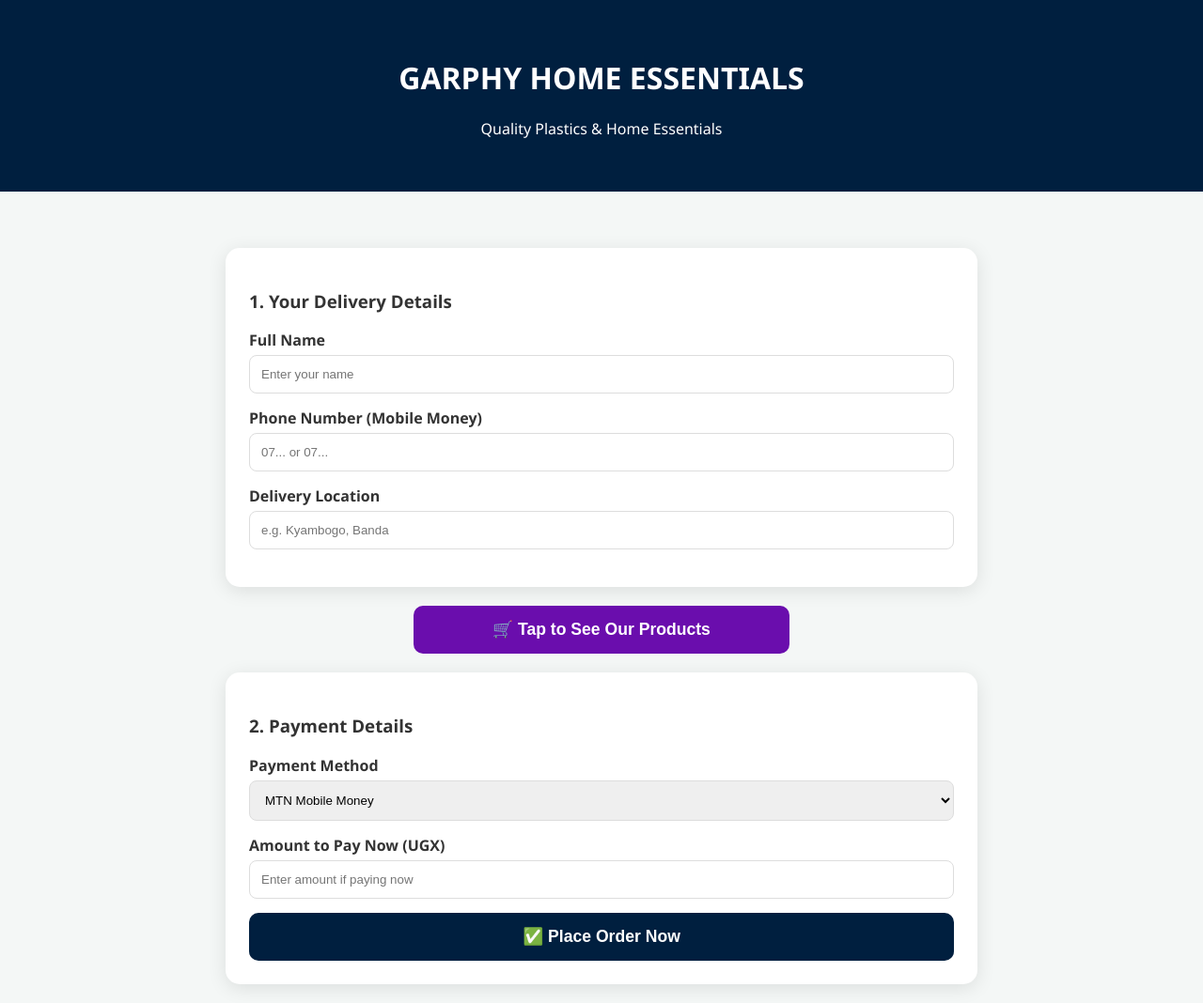
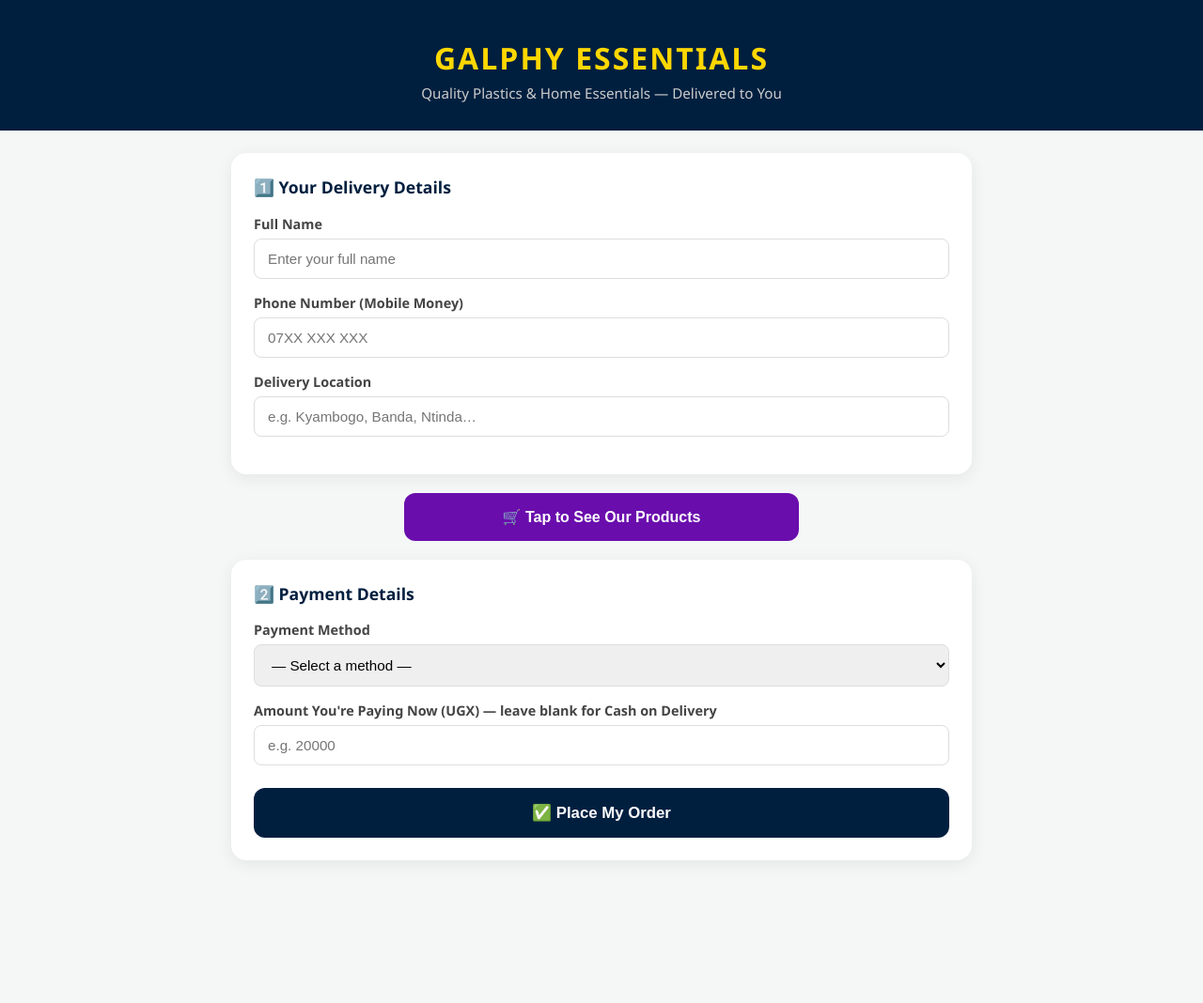
Before and after one commit to FAR-ANALYST/phionah-plastics, a Flask app: page / in a window 1280 px wide. Shown: the whole page at 94% size. After the commit the page ends 892 px from the top, so only its background shows below. Run offline with Flask 3, Linux system fonts and the light colour scheme; data that the repository does not hold is empty.

Commit message:
Update index.html

```diff
--- a/templates/index.html
+++ b/templates/index.html
@@ -3,115 +3,306 @@
 <head>
     <meta charset="UTF-8">
     <meta name="viewport" content="width=device-width, initial-scale=1.0">
-    <title>Garphy Home Essentials | Shop</title>
+    <title>Galphy Essentials | Quality Home Plastics</title>
     <style>
-        :root { --blue: #001f3f; --purple: #6a0dad; --light: #f4f7f6; }
-        body { font-family: 'Segoe UI', sans-serif; margin: 0; background: var(--light); color: #333; }
-        .header { background: var(--blue); color: white; padding: 40px 20px; text-align: center; }
-        .container { max-width: 800px; margin: auto; padding: 20px; }
+        :root {
+            --blue:   #001f3f;
+            --purple: #6a0dad;
+            --gold:   #ffd700;
+            --light:  #f4f7f6;
+        }
 
-        /* Product Toggle Styles */
-        .toggle-container { text-align: center; margin: 20px 0; }
-        #toggle-btn { width: 100%; max-width: 400px; padding: 15px; background: var(--purple); color: white; border: none; border-radius: 10px; font-weight: bold; cursor: pointer; font-size: 1.1rem; }
+        * { box-sizing: border-box; }
 
-        #product-section { display: none; animation: slideDown 0.4s ease-out; }
-        @keyframes slideDown { from { opacity: 0; transform: translateY(-10px); } to { opacity: 1; transform: translateY(0); } }
+        body {
+            font-family: 'Segoe UI', Tahoma, Geneva, Verdana, sans-serif;
+            margin: 0;
+            background: var(--light);
+            color: #333;
+        }
 
-        .category-title { color: var(--blue); border-bottom: 2px solid #ddd; padding-bottom: 10px; margin-top: 30px; }
-        .product-grid { display: grid; grid-template-columns: repeat(2, 1fr); gap: 15px; }
-        .card { background: white; padding: 15px; border-radius: 15px; box-shadow: 0 4px 10px rgba(0,0,0,0.05); text-align: center; }
-        .card img { width: 100%; height: 150px; object-fit: cover; border-radius: 10px; }
+        /* ── Header ── */
+        .header {
+            background: var(--blue);
+            color: white;
+            padding: 40px 20px 30px;
+            text-align: center;
+        }
+        .header h1 {
+            margin: 0 0 6px;
+            font-size: 2rem;
+            letter-spacing: 2px;
+            color: var(--gold);
+        }
+        .header p { margin: 0; color: #ccc; font-size: 0.95rem; }
 
-        .order-form { background: white; padding: 25px; border-radius: 15px; margin-top: 40px; box-shadow: 0 4px 20px rgba(0,0,0,0.1); }
-        .input-group { margin-bottom: 15px; }
-        .input-group label { display: block; margin-bottom: 5px; font-weight: bold; }
-        .input-group input, .input-group select { width: 100%; padding: 12px; border: 1px solid #ddd; border-radius: 8px; box-sizing: border-box; }
+        /* ── Container ── */
+        .container { max-width: 820px; margin: auto; padding: 24px 16px 60px; }
 
-        .submit-btn { width: 100%; padding: 15px; background: var(--blue); color: white; border: none; border-radius: 10px; font-weight: bold; font-size: 1.1rem; cursor: pointer; }
+        /* ── Section card ── */
+        .card-section {
+            background: white;
+            padding: 24px;
+            border-radius: 16px;
+            box-shadow: 0 4px 18px rgba(0,0,0,0.07);
+            margin-bottom: 20px;
+        }
+        .card-section h3 {
+            margin-top: 0;
+            color: var(--blue);
+            font-size: 1.1rem;
+        }
+
+        /* ── Form inputs ── */
+        .input-group { margin-bottom: 16px; }
+        .input-group label {
+            display: block;
+            margin-bottom: 6px;
+            font-weight: bold;
+            font-size: 0.9rem;
+            color: #444;
+        }
+        .input-group input,
+        .input-group select {
+            width: 100%;
+            padding: 12px 14px;
+            border: 1px solid #ddd;
+            border-radius: 8px;
+            font-size: 0.95rem;
+            transition: border-color 0.2s;
+        }
+        .input-group input:focus,
+        .input-group select:focus {
+            outline: none;
+            border-color: var(--purple);
+        }
+
+        /* ── Product toggle button ── */
+        .toggle-wrap { text-align: center; margin: 10px 0 20px; }
+        #toggle-btn {
+            width: 100%;
+            max-width: 420px;
+            padding: 16px;
+            background: var(--purple);
+            color: white;
+            border: none;
+            border-radius: 12px;
+            font-weight: bold;
+            font-size: 1rem;
+            cursor: pointer;
+            transition: opacity 0.2s;
+        }
+        #toggle-btn:hover { opacity: 0.88; }
+
+        /* ── Product section (hidden by default) ── */
+        #product-section { display: none; }
+
+        @keyframes slideDown {
+            from { opacity: 0; transform: translateY(-8px); }
+            to   { opacity: 1; transform: translateY(0);    }
+        }
+        .section-revealed { animation: slideDown 0.35s ease-out; }
+
+        /* ── Category heading ── */
+        .category-title {
+            color: var(--blue);
+            border-bottom: 2px solid #e0e0e0;
+            padding-bottom: 8px;
+            margin: 28px 0 14px;
+            font-size: 1.1rem;
+        }
+
+        /* ── Product grid ── */
+        .product-grid {
+            display: grid;
+            grid-template-columns: repeat(2, 1fr);
+            gap: 16px;
+        }
+        @media (min-width: 560px) {
+            .product-grid { grid-template-columns: repeat(3, 1fr); }
+        }
+
+        .product-card {
+            background: white;
+            border: 1px solid #eee;
+            padding: 14px;
+            border-radius: 14px;
+            text-align: center;
+            box-shadow: 0 2px 8px rgba(0,0,0,0.05);
+            transition: transform 0.2s, box-shadow 0.2s;
+        }
+        .product-card:hover {
+            transform: translateY(-3px);
+            box-shadow: 0 6px 18px rgba(0,0,0,0.1);
+        }
+        .product-card img {
+            width: 100%;
+            height: 130px;
+            object-fit: cover;
+            border-radius: 10px;
+            margin-bottom: 10px;
+        }
+        .product-card h4 {
+            margin: 6px 0 4px;
+            font-size: 0.9rem;
+            color: var(--blue);
+        }
+        .product-price {
+            color: var(--purple);
+            font-weight: bold;
+            font-size: 0.9rem;
+            margin-bottom: 10px;
+        }
+        .qty-input {
+            width: 70px;
+            padding: 6px;
+            text-align: center;
+            border-radius: 6px;
+            border: 1px solid #ccc;
+            font-size: 0.9rem;
+        }
+
+        /* ── Submit button ── */
+        .submit-btn {
+            width: 100%;
+            padding: 16px;
+            background: var(--blue);
+            color: white;
+            border: none;
+            border-radius: 12px;
+            font-weight: bold;
+            font-size: 1.05rem;
+            cursor: pointer;
+            margin-top: 8px;
+            transition: opacity 0.2s;
+        }
+        .submit-btn:hover { opacity: 0.88; }
+
+        /* ── Success banner ── */
+        .success-banner {
+            background: #d4edda;
+            color: #155724;
+            border: 1px solid #c3e6cb;
+            border-radius: 10px;
+            padding: 16px 20px;
+            margin-bottom: 20px;
+            font-weight: bold;
+            text-align: center;
+        }
     </style>
 </head>
 <body>
 
+<!-- ── HEADER ── -->
 <div class="header">
-    <h1>GARPHY HOME ESSENTIALS</h1>
-    <p>Quality Plastics & Home Essentials</p>
+    <h1>GALPHY ESSENTIALS</h1>
+    <p>Quality Plastics &amp; Home Essentials — Delivered to You</p>
 </div>
 
 <div class="container">
+
+    <!-- ── Success message after order ── -->
+    {% if success %}
+    <div class="success-banner">
+        ✅ Order placed successfully! We will contact you shortly to confirm delivery.
+    </div>
+    {% endif %}
+
     <form action="/place_order" method="POST">
-        <div class="order-form">
-            <h3>1. Your Delivery Details</h3>
+
+        <!-- ── STEP 1: Delivery Details ── -->
+        <div class="card-section">
+            <h3>1️⃣ Your Delivery Details</h3>
+
             <div class="input-group">
                 <label>Full Name</label>
-                <input type="text" name="username" placeholder="Enter your name" required>
+                <input type="text" name="username" placeholder="Enter your full name" required>
             </div>
             <div class="input-group">
                 <label>Phone Number (Mobile Money)</label>
-                <input type="tel" name="phone" placeholder="07... or 07..." required>
+                <input type="tel" name="phone" placeholder="07XX XXX XXX" required>
             </div>
             <div class="input-group">
                 <label>Delivery Location</label>
-                <input type="text" name="location" placeholder="e.g. Kyambogo, Banda" required>
+                <input type="text" name="location" placeholder="e.g. Kyambogo, Banda, Ntinda…" required>
             </div>
         </div>
 
-        <div class="toggle-container">
-            <button type="button" id="toggle-btn" onclick="toggleProducts()">🛒 Tap to See Our Products</button>
+        <!-- ── STEP 2: Browse Products ── -->
+        <div class="toggle-wrap">
+            <button type="button" id="toggle-btn" onclick="toggleProducts()">
+                🛒 Tap to See Our Products
+            </button>
         </div>
 
         <div id="product-section">
+            {% if categories %}
                 {% for cat, items in categories.items() %}
                 <h2 class="category-title">{{ cat }}</h2>
                 <div class="product-grid">
                     {% for p in items %}
-                <div class="card">
-                    <img src="{{ p.image_url }}" alt="{{ p.name }}">
+                    <div class="product-card">
+                        <img src="{{ p.image_url }}" alt="{{ p.name }}"
+                             onerror="this.src='https://via.placeholder.com/130?text=No+Image'">
                         <h4>{{ p.name }}</h4>
-                    <p style="color: var(--purple); font-weight: bold;">UGX {{ "{:,}".format(p.price) }}</p>
-                    <input type="number" name="qty_{{ p.id }}" value="0" min="0" style="width: 60px; padding: 5px; text-align: center; border-radius: 5px; border: 1px solid #ccc;">
+                        <div class="product-price">UGX {{ "{:,}".format(p.price) }}</div>
+                        <label style="font-size:11px; display:block; margin-bottom:4px; color:#777;">Qty</label>
+                        <input type="number" name="qty_{{ p.id }}"
+                               class="qty-input" value="0" min="0">
                     </div>
                     {% endfor %}
                 </div>
                 {% endfor %}
+            {% else %}
+            <p style="text-align:center; color:#999; padding:30px 0;">
+                No products available right now. Check back soon!
+            </p>
+            {% endif %}
         </div>
 
-        <div class="order-form" style="margin-top: 20px;">
-            <h3>2. Payment Details</h3>
+        <!-- ── STEP 3: Payment ── -->
+        <div class="card-section" style="margin-top:20px;">
+            <h3>2️⃣ Payment Details</h3>
+
             <div class="input-group">
                 <label>Payment Method</label>
                 <select name="payment_method" required>
+                    <option value="">— Select a method —</option>
                     <option value="MTN Mobile Money">MTN Mobile Money</option>
                     <option value="Airtel Money">Airtel Money</option>
                     <option value="GTBank Transfer">GTBank Transfer</option>
                     <option value="Cash on Delivery">Cash on Delivery</option>
                 </select>
             </div>
+
             <div class="input-group">
-                <label>Amount to Pay Now (UGX)</label>
-                <input type="number" name="amount_paid" placeholder="Enter amount if paying now">
+                <label>Amount You're Paying Now (UGX) — leave blank for Cash on Delivery</label>
+                <input type="number" name="amount_paid" placeholder="e.g. 20000" min="0">
             </div>
-            <button type="submit" class="submit-btn">✅ Place Order Now</button>
+
+            <button type="submit" class="submit-btn">✅ Place My Order</button>
         </div>
+
     </form>
 </div>
 
+
+<!-- ── JAVASCRIPT ── -->
 <script>
     function toggleProducts() {
         var section = document.getElementById("product-section");
-        var btn = document.getElementById("toggle-btn");
+        var btn     = document.getElementById("toggle-btn");
+
         if (section.style.display === "none" || section.style.display === "") {
             section.style.display = "block";
+            section.classList.add("section-revealed");
             btn.innerText = "🔼 Hide Products";
         } else {
             section.style.display = "none";
+            section.classList.remove("section-revealed");
             btn.innerText = "🛒 Tap to See Our Products";
         }
     }
-
-    // Modal success logic (if applicable)
-    {% if success %}
-    alert("Order Placed Successfully! We will contact you shortly.");
-    {% endif %}
 </script>
 
 </body>
```
Lines whose indentation alone changed are shown as unchanged.
